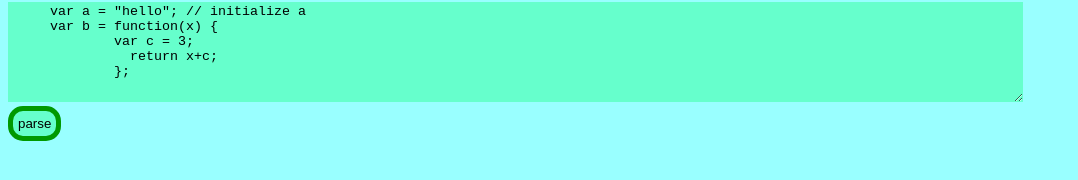
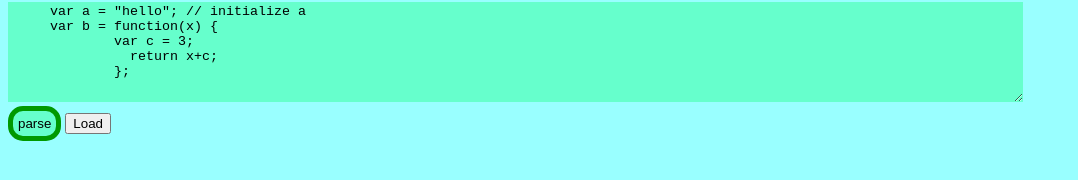
Before and after one commit to alu0100204148/AnalizadorLexico, a plain HTML site: page index.html in a window 1280 px wide. Shown: the part 206-386 px from the top of the page, without its empty margins (0-1078 px from the left). Drawn offline with nearby package versions, Linux system fonts and the light colour scheme.

Commit message:
Update index.html

```diff
--- a/index.html
+++ b/index.html
@@ -31,6 +31,7 @@
   </textarea>
   <br>
   <input id="PARSE" value=parse type=button class="mylink">
+  <input id="Load" value=Load type=button class="load">
   <pre id=OUTPUT></pre>
 </body>
 </html>
```
